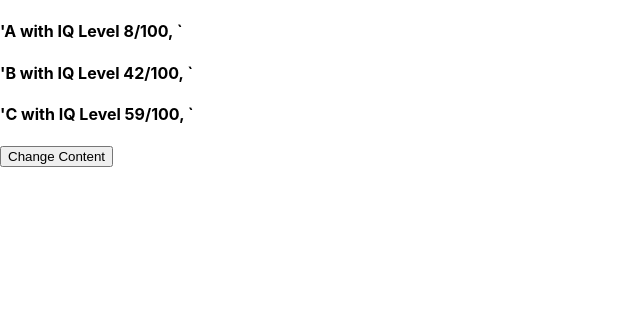
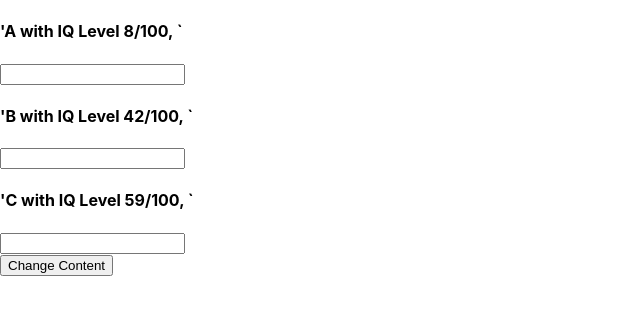
Before and after one commit to priyodas12/react-learning-v1, a React (Create React App) app: page / in a window 1280 px wide. Shown: the top 314 px of the page, without its empty margins (0-640 px from the left). Built offline with nearby package versions, Linux system fonts and the light colour scheme.

Commit message:
change-012

```diff
--- a/src/App.js
+++ b/src/App.js
@@ -49,18 +49,34 @@ export default class App extends Component {
     )
   }
 
+  nameChangeHandler = (event) => {
+
+    this.setState(
+      {
+        humans: [
+          { name: "A", age: 50 },
+          { name: event.target.value, age: 50 },
+          { name: "C", age: 50 }
+        ]
+      }
+    )
+  }
+
   render() {
     return (
       <>
         <Human
           name={this.state.humans[0].name}
           age={this.state.humans[0].age}
-          click={this.iqChnageHandler.bind(this, "CAB")}>
-
+          click={this.iqChnageHandler.bind(this, "D")}>
         </Human>
-        <Human name={this.state.humans[1].name} age={this.state.humans[1].age}></Human>
+        <Human
+          name={this.state.humans[1].name}
+          age={this.state.humans[1].age}
+          changed={this.nameChangeHandler}>
+        </Human>
         <Human name={this.state.humans[2].name} age={this.state.humans[2].age}></Human>
-        <button onClick={this.iqChnageHandler.bind(this, "ABC")}>Change Content</button>
+        <button onClick={this.iqChnageHandler.bind(this, "E")}>Change Content</button>
       </>
     )
   }
--- a/src/Human/Human.js
+++ b/src/Human/Human.js
@@ -7,6 +7,7 @@ const human = (props) => {
         '{props.name} with IQ Level {Math.floor(Math.random() * props.age)}/100, {props.exp}`
       </h4>
       <p>{props.children}</p>
+      <input type="text" onChange={props.changed}></input>
     </div>
   );
 }
```
